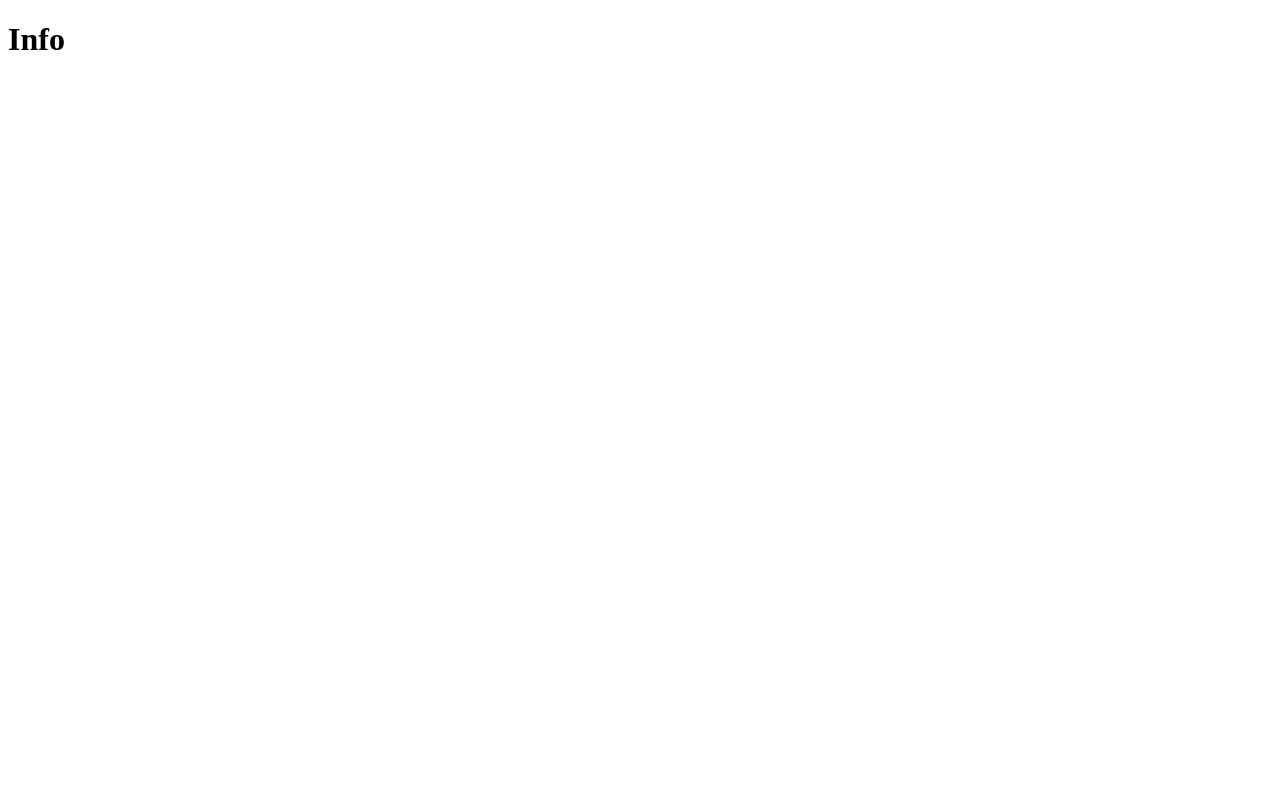
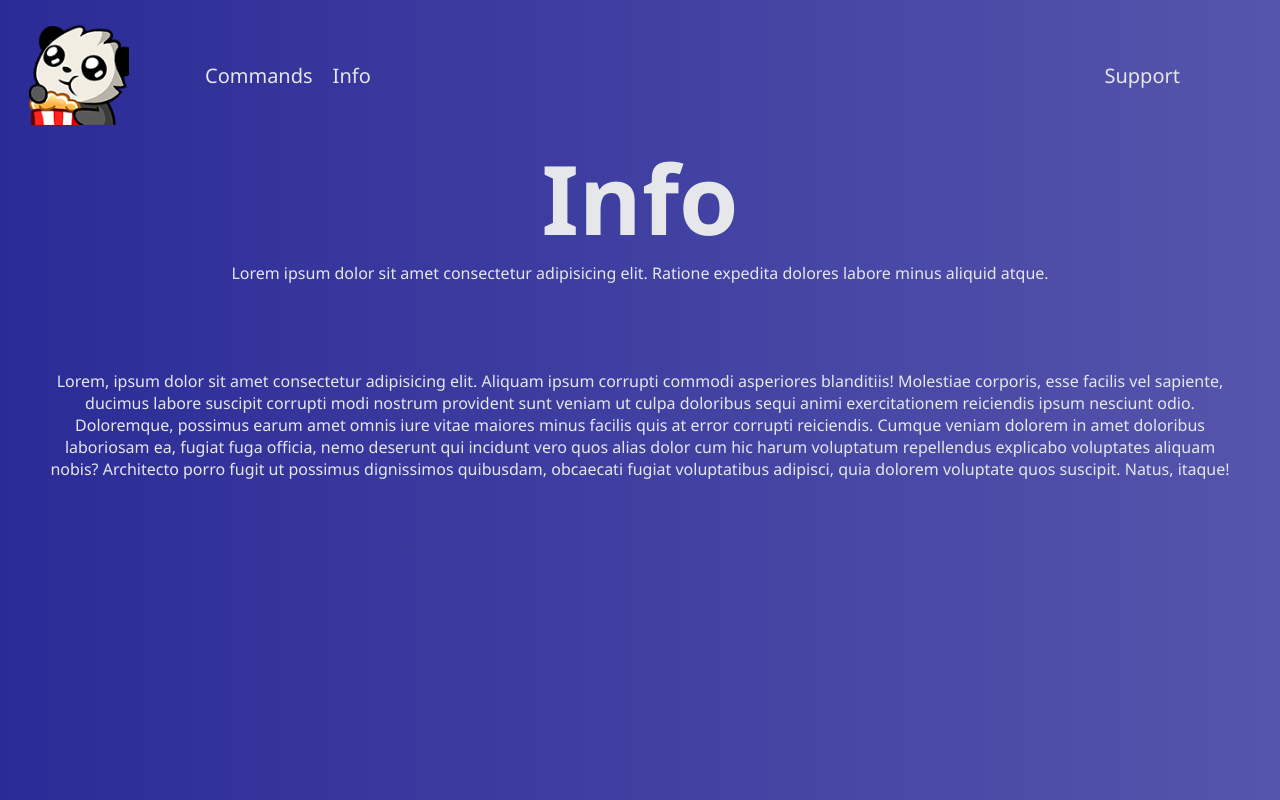
Before and after one commit to ranjsidhu/sikebot-website, a plain HTML site: page info.html in a window 1280 px wide. Drawn offline with Linux system fonts and the light colour scheme.

Commit message:
Added lorem ipsum to info, updated styles, added template to support, updated commands page

```diff
--- a/info.html
+++ b/info.html
@@ -4,9 +4,46 @@
     <meta charset="UTF-8">
     <meta http-equiv="X-UA-Compatible" content="IE=edge">
     <meta name="viewport" content="width=device-width, initial-scale=1.0">
+    <link rel="stylesheet" href="style.css">
+    <link rel="shortcut icon" href="images/panda-logo.png">
     <title>Info</title>
 </head>
 <body>
-    <h1>Info</h1>
+
+    <div class="header">
+        <div class="left">
+            <a href="index.html"><img src="images/panda-logo.png" class="sikebot-logo"></a>
+            <ul class="ul-header">
+                <li class="header-list"><a href="commands.html" class="header-links left">Commands</a></li>
+                <li class="header-list"><a href="#" class="header-links left">Info</a></li>
+            </ul>
+        </div>
+        <div class="right">
+            <p class="header-support"><a href="support.html" class="header-links right">Support</a></p>
+        </div>
+    </div>
+
+    <div class="main-content-info">
+        <div class="info-title">
+            <h1 class="main-content-info-title">Info</h1>
+        </div>
+
+        <div class="info-title-subtext">
+            <p class="info-subtext">
+                Lorem ipsum dolor sit amet consectetur adipisicing elit. Ratione expedita dolores labore minus aliquid atque.
+            </p>
+        </div>
+    </div>
+
+    <div class="bunch-of-shit">
+        <div class="div-bunch-of-shit">
+            <p class="p-bunch-of-shit">
+                Lorem, ipsum dolor sit amet consectetur adipisicing elit. Aliquam ipsum corrupti commodi asperiores blanditiis! Molestiae corporis, esse facilis vel sapiente, ducimus labore suscipit corrupti modi nostrum provident sunt veniam ut culpa doloribus sequi animi exercitationem reiciendis ipsum nesciunt odio. Doloremque, possimus earum amet omnis iure vitae maiores minus facilis quis at error corrupti reiciendis. Cumque veniam dolorem in amet doloribus laboriosam ea, fugiat fuga officia, nemo deserunt qui incidunt vero quos alias dolor cum hic harum voluptatum repellendus explicabo voluptates aliquam nobis? Architecto porro fugit ut possimus dignissimos quibusdam, obcaecati fugiat voluptatibus adipisci, quia dolorem voluptate quos suscipit. Natus, itaque!
+            </p>
+        </div>
+    </div>
+
+
+
 </body>
 </html>
--- a/style.css
+++ b/style.css
@@ -2,10 +2,6 @@
     --main-colour: rgb(85, 85, 172);
 }
 
-*::before,
-*::after {
-    box-sizing: border-box;
-}
 
 body {
     padding: 0;
@@ -84,7 +80,7 @@ ul {
     line-height: 1;
 }
 
-.maincontent-home-title, .main-content-commands-title {
+.maincontent-home-title, .main-content-commands-title, .main-content-info-title {
     padding: 0;
     margin: 0;
 }
@@ -112,14 +108,14 @@ ul {
 
 /* Commands */
 
-.main-content-commands {
+.main-content-commands, .main-content-info {
     display: flex;
     flex-direction: column;
     justify-content: center;
     align-items: center;
 }
 
-.commands-title {
+.commands-title, .info-title {
     font-size: 3rem;
     line-height: 1;
 }
@@ -127,11 +123,21 @@ ul {
 .commands-list {
     display: flex;
     flex-direction: column;
-    justify-content: center;
-    align-items: center;
     padding-top: 50px;
+    text-align: left;
+    margin-left: 60px;
 }
 
 .div-command {
     margin: 0 0 30px 0;
+    line-height: 1;
 }
+
+.extra-space {
+    height: 10000px;
+}
+
+.bunch-of-shit {
+    text-align: center;
+    margin: 70px 50px;
+}
```
Also changed, not shown: commands.html (+43 -2 lines), index.html (+1 -1 lines), support.html (+16 -1 lines).
